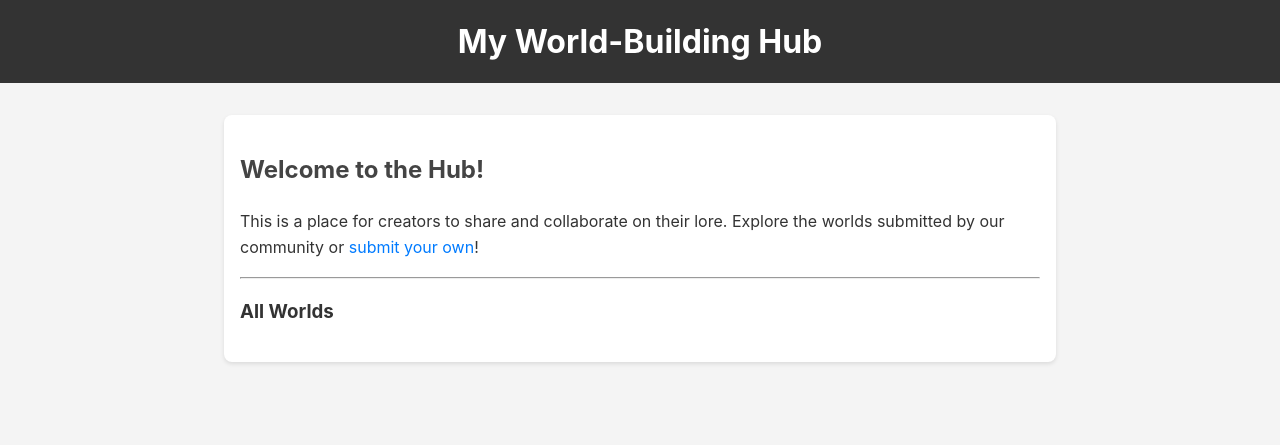
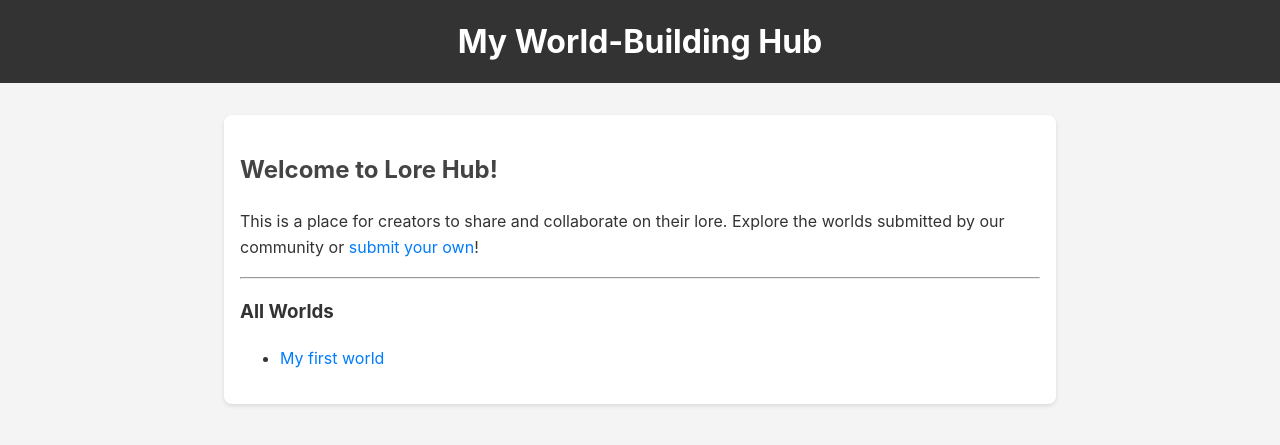
Before and after one commit to DJflooo/Lore-Hub, a Jekyll site: the page built from index.html, in a window 1280 px wide. Shown: the top 445 px of the page. Built offline with Jekyll 4.4.1, drawn with Linux system fonts in a browser that asks for light colours.

Commit message:
Update index.html (again) (Testing)

```diff
--- a/index.html
+++ b/index.html
@@ -3,18 +3,17 @@ layout: default
 title: Welcome
 ---
 
-<h2>Welcome to the Hub!</h2>
-<p>This is a place for creators to share and collaborate on their lore. Explore the worlds submitted by our community or <a href="/CONTRIBUTING.md">submit your own</a>!</p>
+<h2>Welcome to Lore Hub!</h2>
+<p>This is a place for creators to share and collaborate on their lore. Explore the worlds submitted by our community or <a href="{{ site.baseurl }}/CONTRIBUTING.md">submit your own</a>!</p>
 
 <hr>
 
 <h3>All Worlds</h3>
 <ul>
-  {% assign worlds = site.html_pages | where: "dir", "/worlds/" | group_by: "dir" %}
-  {% for world in worlds %}
-    {% assign home_page = world.items | where: "name", "home.md" | first %}
-    {% if home_page %}
-      <li><a href="{{ site.baseurl }}{{ home_page.url }}">{{ world.name | replace: "/worlds/", "" | replace: "/", "" | capitalize }}</a></li>
+  {% for page in site.html_pages %}
+    {% if page.path contains "worlds/" and page.name == "home.md" %}
+      {% assign world_name = page.path | split: '/' | slice: 1 | first %}
+      <li><a href="{{ site.baseurl }}{{ page.url }}">{{ world_name | replace: "-", " " | capitalize }}</a></li>
     {% endif %}
   {% endfor %}
 </ul>
```
